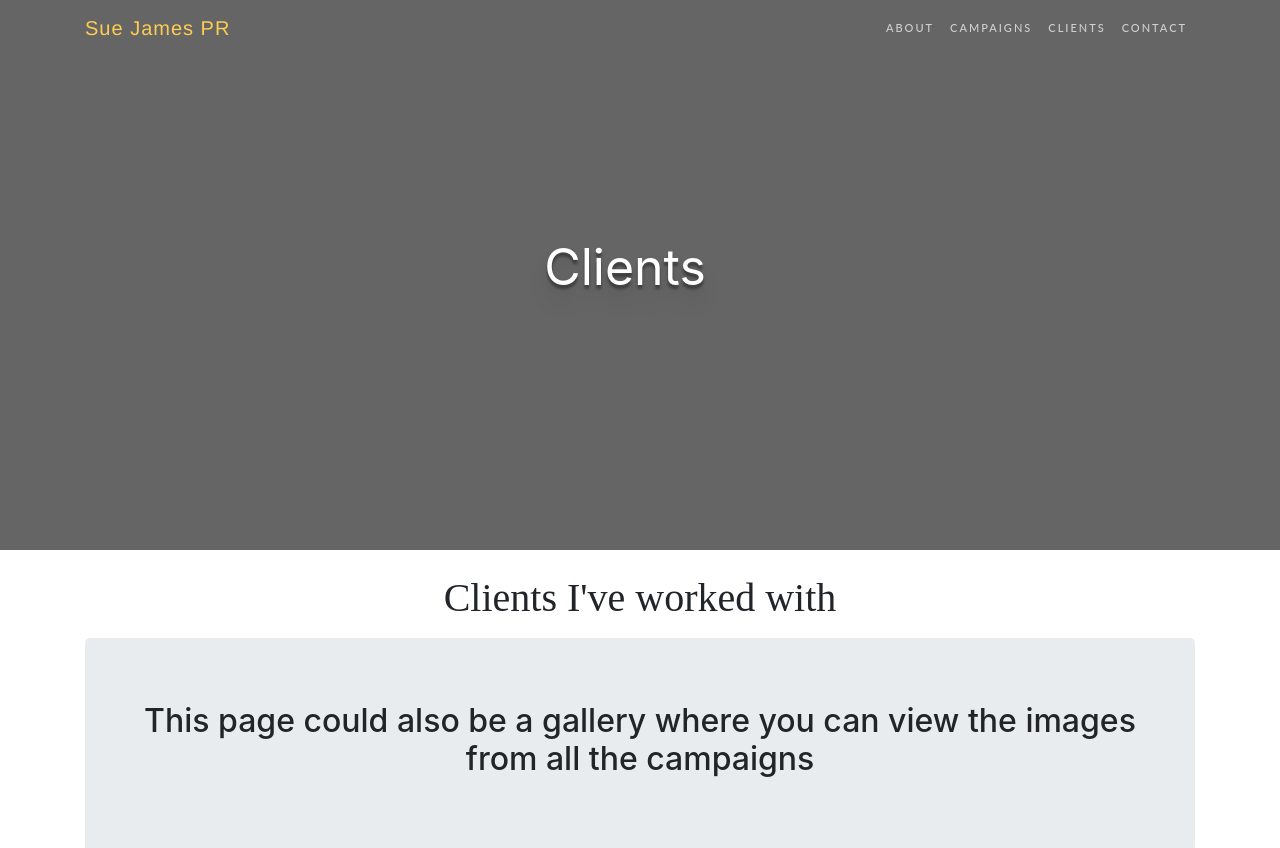
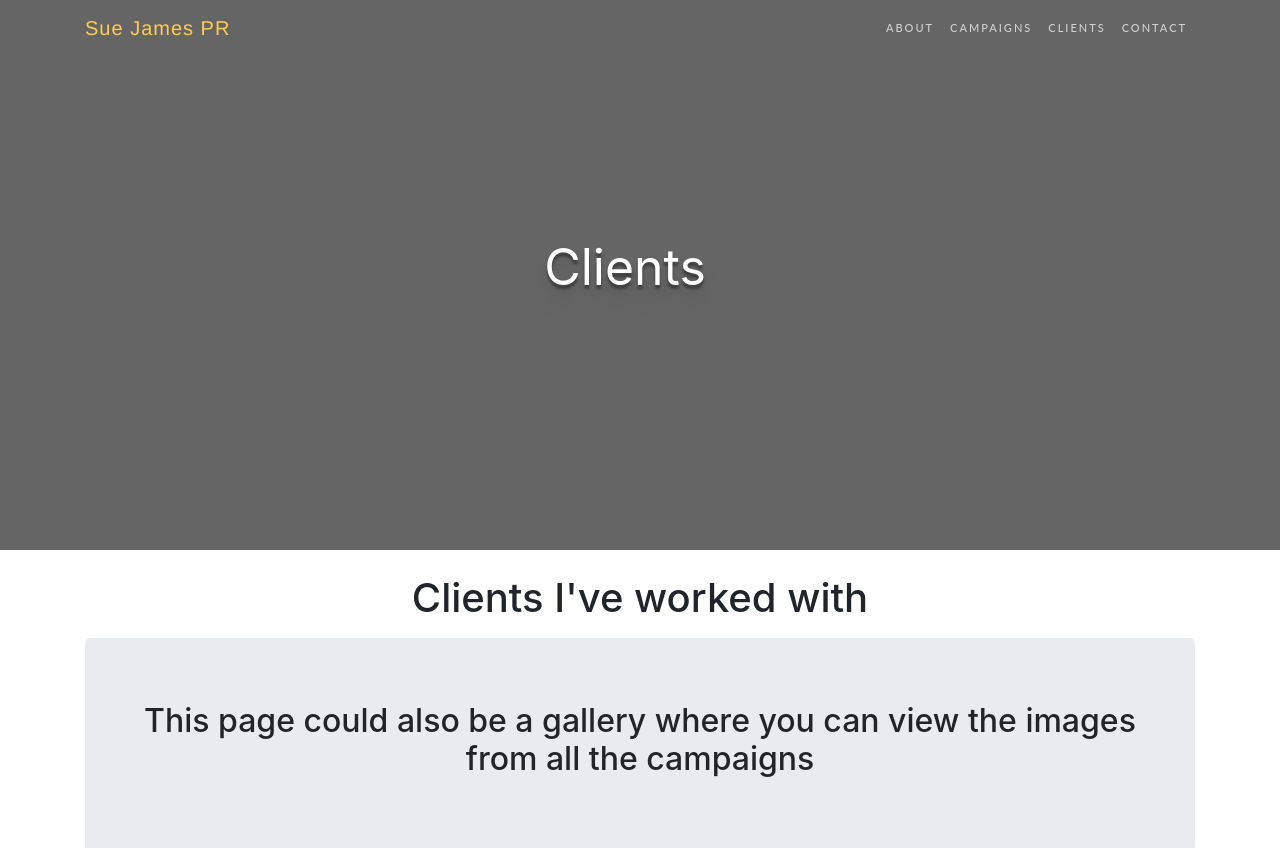
Before and after one commit to darran-blacky/portfolioTemplate, a website: page services.html in a window 1280 px wide. Shown: the top 848 px of the page. Drawn offline with nearby package versions, Linux system fonts and the light colour scheme.

Commit message:
updated font style on clients page

```diff
--- a/services.html
+++ b/services.html
@@ -62,7 +62,7 @@
     <div class="container">
 
       <!-- Page Heading/Breadcrumbs -->
-      <h1 style="text-align: center; font-family:neosans regular" class="mt-4 mb-3">Clients I've worked with
+      <h1 style="text-align: center; " class="mt-4 mb-3">Clients I've worked with
       </h1>
 <div class="jumbotron">
     <h2 style="text-align: center">This page could also be a gallery where you can view the images from all the campaigns</h2>
```
